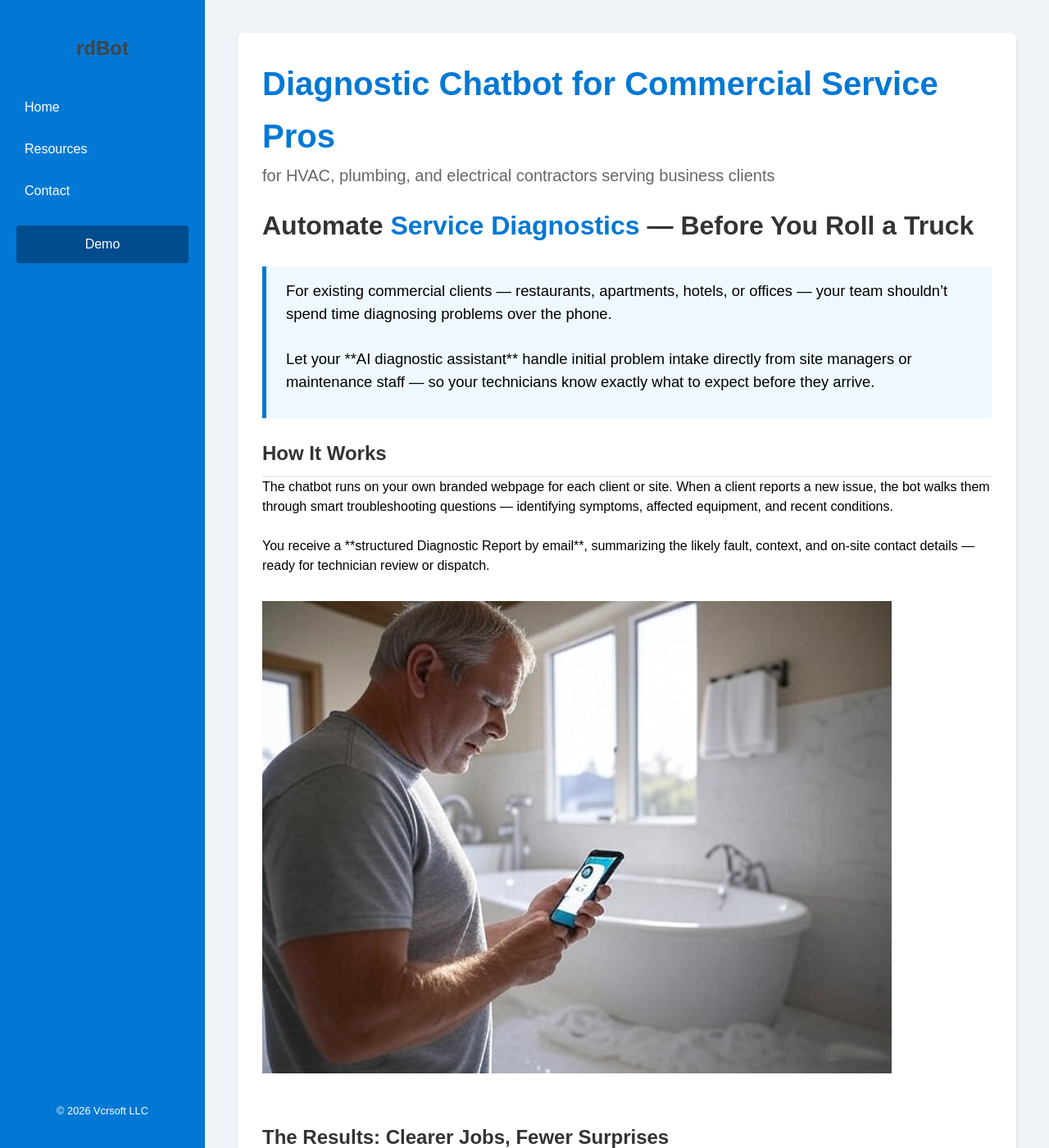
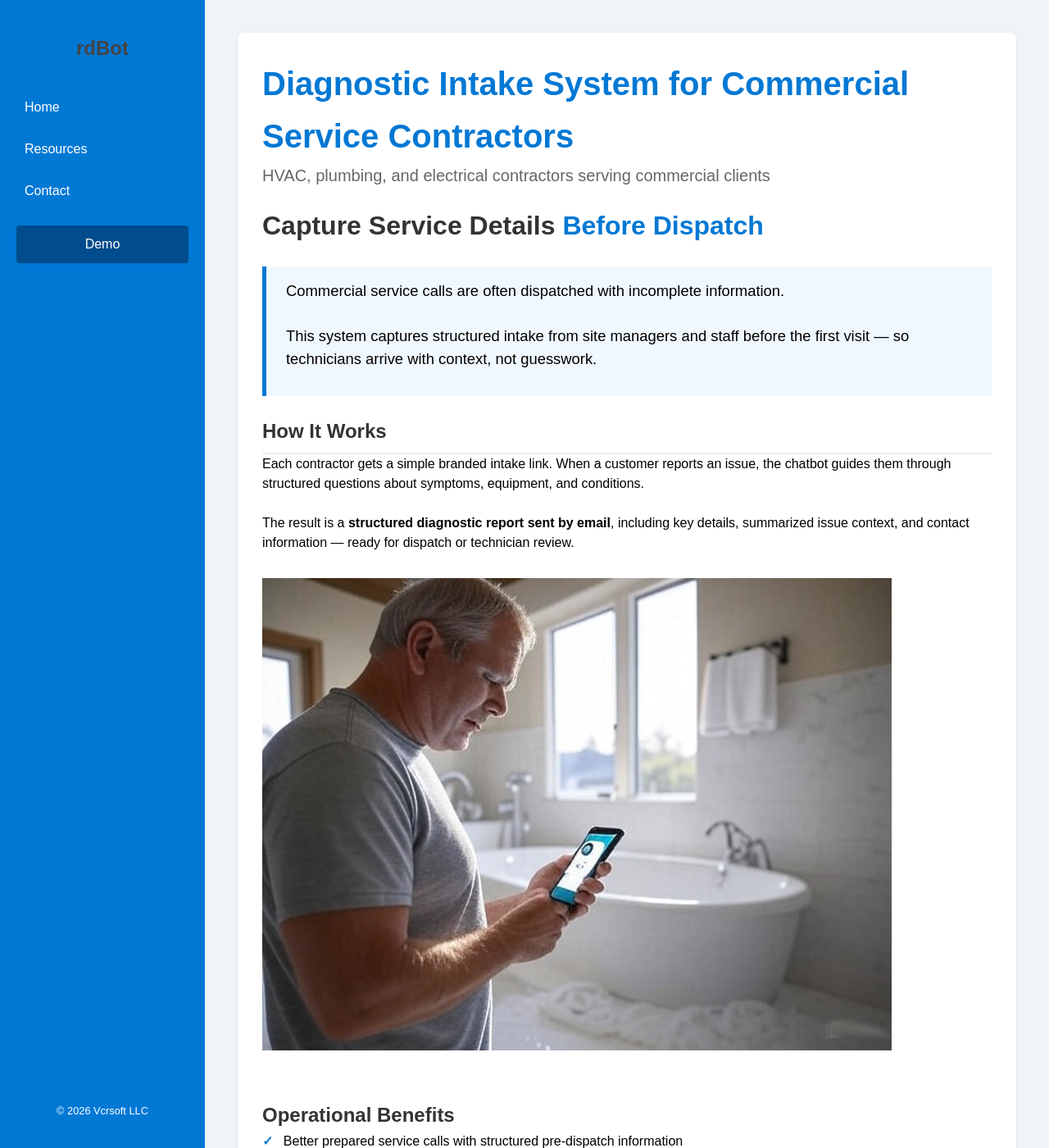
Before and after one commit to vcrsoft/vcrsoft.github.io, a Jekyll site: the page built from index.md, in a window 1280 px wide and 1400 px high. Shown: the whole window at 82% size. Built offline with Jekyll 4.4.1, drawn with Linux system fonts in a browser that asks for light colours; some of the changed text lies outside the part shown.

Commit message:
Revise homepage content for diagnostic intake system
Updated the content and structure of the homepage for the diagnostic intake system, enhancing clarity and consistency in messaging.

```diff
--- a/index.md
+++ b/index.md
@@ -3,68 +3,80 @@ layout: default
 title: Home
 ---
 
-<h1 style="color: #0078d4; font-size: 2.5em; font-weight: bold;">Diagnostic Chatbot for Commercial Service Pros</h1>
+<h1 style="color: #0078d4; font-size: 2.5em; font-weight: bold;">
+Diagnostic Intake System for Commercial Service Contractors
+</h1>
 
 <p style="font-size: 1.25em; color: #666; margin-top: -1em; margin-bottom: 1em;">
-    for HVAC, plumbing, and electrical contractors serving business clients
+HVAC, plumbing, and electrical contractors serving commercial clients
 </p>
 
 <h2 style="font-size: 2em; color: #333; margin-top: 0.5em;">
-    Automate <span style="color: #0078d4;">Service Diagnostics</span> — Before You Roll a Truck
+Capture Service Details <span style="color: #0078d4;">Before Dispatch</span>
 </h2>
 
 <div style="border-left: 5px solid #0078d4; background-color: #f0f8ff; padding: 1em 1.5em; margin: 1.5em 0;">
   <p style="font-size: 1.15em; line-height: 1.5;">
-    For existing commercial clients — restaurants, apartments, hotels, or offices —
-    your team shouldn’t spend time diagnosing problems over the phone.
+    Commercial service calls are often dispatched with incomplete information.
     <br><br>
-    Let your **AI diagnostic assistant** handle initial problem intake directly from site managers or maintenance staff — so your technicians know exactly what to expect before they arrive.
+    This system captures structured intake from site managers and staff before the first visit — so technicians arrive with context, not guesswork.
   </p>
 </div>
 
-<h3 style="font-size: 1.5em; color: #333; border-bottom: 2px solid #eee; padding-bottom: 0.3em;">How It Works</h3>
+<h3 style="font-size: 1.5em; color: #333; border-bottom: 2px solid #eee; padding-bottom: 0.3em;">
+How It Works
+</h3>
 
 <p style="line-height: 1.5;">
-    The chatbot runs on your own branded webpage for each client or site.
-    When a client reports a new issue, the bot walks them through smart troubleshooting questions — identifying symptoms, affected equipment, and recent conditions.
-    <br><br>
-    You receive a **structured Diagnostic Report by email**, summarizing the likely fault, context, and on-site contact details — ready for technician review or dispatch.
+Each contractor gets a simple branded intake link.
+When a customer reports an issue, the chatbot guides them through structured questions about symptoms, equipment, and conditions.
+<br><br>
+The result is a <strong>structured diagnostic report sent by email</strong>, including key details, summarized issue context, and contact information — ready for dispatch or technician review.
 </p>
 
-<img src="/assets/images/image.jpg" alt="Facility manager using diagnostic chatbot" style="max-width: 100%; height: auto; margin: 1em 0;">
+<img src="/assets/images/image.jpg" alt="Facility manager using diagnostic intake system" style="max-width: 100%; height: auto; margin: 1em 0;">
 
-<h3 style="font-size: 1.5em; color: #333; margin-top: 1.5em;">The Results: Clearer Jobs, Fewer Surprises</h3>
+<h3 style="font-size: 1.5em; color: #333; margin-top: 1.5em;">
+Operational Benefits
+</h3>
 
 <ul style="list-style-type: none; padding-left: 0;">
-  <li style="margin-bottom: 0.75em; padding-left: 1.5em; text-indent: -1.5em;">
-    <span style="color: #0078d4; font-weight: bold; margin-right: 0.5em;">&#10003;</span>
-    <a href="/resources/diagnosticIntake" style="text-decoration: none; color: inherit;">
-      Capture accurate fault details directly from the client, before creating the service call.
-    </a>
+  <li style="margin-bottom: 0.75em;">
+    <span style="color: #0078d4; font-weight: bold; margin-right: 0.5em;">✓</span>
+    Better prepared service calls with structured pre-dispatch information
   </li>
-  <li style="margin-bottom: 0.75em; padding-left: 1.5em; text-indent: -1.5em;">
-    <span style="color: #0078d4; font-weight: bold; margin-right: 0.5em;">&#10003;</span>
-    <a href="/resources/wastedTime" style="text-decoration: none; color: inherit;">
-      Reduce diagnostic phone time and technician uncertainty.
-    </a>
+  <li style="margin-bottom: 0.75em;">
+    <span style="color: #0078d4; font-weight: bold; margin-right: 0.5em;">✓</span>
+    Less time spent clarifying issues over phone or email
   </li>
-  <li style="margin-bottom: 0.75em; padding-left: 1.5em; text-indent: -1.5em;">
-    <span style="color: #0078d4; font-weight: bold; margin-right: 0.5em;">&#10003;</span>
-    <a href="/resources/diagnosticIntakeEmail" style="text-decoration: none; color: inherit;">
-      Standardize incoming problem reports — all in a consistent email format.
-    </a>
+  <li style="margin-bottom: 0.75em;">
+    <span style="color: #0078d4; font-weight: bold; margin-right: 0.5em;">✓</span>
+    Consistent intake format across all incoming service requests
   </li>
-  <li style="margin-bottom: 0.75em; padding-left: 1.5em; text-indent: -1.5em;">
-    <span style="color: #0078d4; font-weight: bold; margin-right: 0.5em;">&#10003;</span>
-    <a href="/resources/diagnosticIntake" style="text-decoration: none; color: inherit;">
-      Keep technicians informed and prepared — before arriving on-site.
-    </a>
+  <li style="margin-bottom: 0.75em;">
+    <span style="color: #0078d4; font-weight: bold; margin-right: 0.5em;">✓</span>
+    Faster technician readiness before arriving on-site
   </li>
 </ul>
 
-<h3 style="font-size: 1.5em; color: #333; margin-top: 2em;">See It in Action</h3>
+<h3 style="font-size: 1.5em; color: #333; margin-top: 2em;">
+Example Reports
+</h3>
 
 <p style="font-size: 1.15em; line-height: 1.5;">
+See real examples of structured intake reports:
+</p>
 
-  If you'd like to test it with your own business clients, <strong><a href="contact" style="text-decoration: underline; color: #0078d4;">reach out through the contact form</a></strong>.
+<p>
+<a href="/resources/diagnosticIntake" style="color: #0078d4; text-decoration: underline;">Overview of Diagnostic Intake →</a><br>
+<a href="/resources/diagnosticIntakeEmail" style="color: #0078d4; text-decoration: underline;">Example Email Reports →</a>
 </p>
+
+<h3 style="font-size: 1.5em; color: #333; margin-top: 2em;">
+Try It
+</h3>
+
+<p style="font-size: 1.15em; line-height: 1.5;">
+If you want to test it with your own service workflow,
+<strong><a href="contact" style="color: #0078d4;">use the contact form</a></strong>.
+</p>
```
